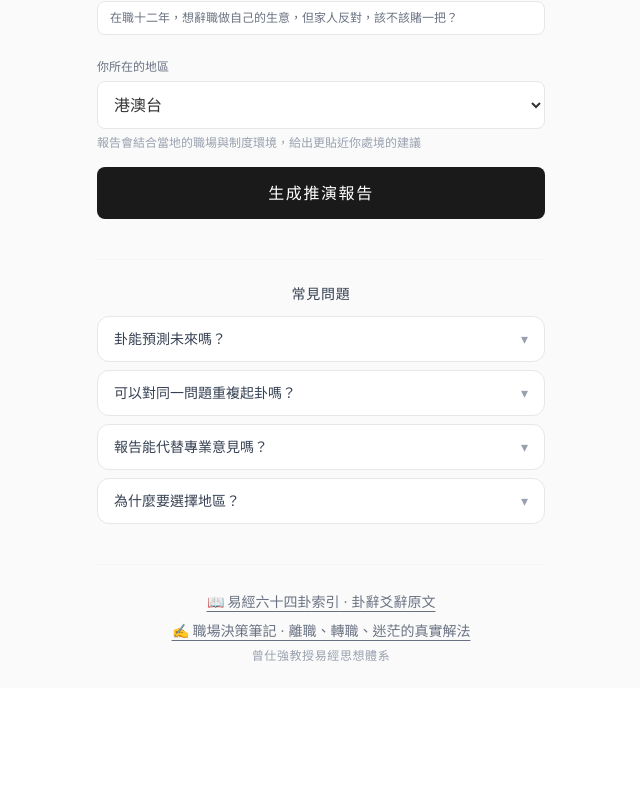
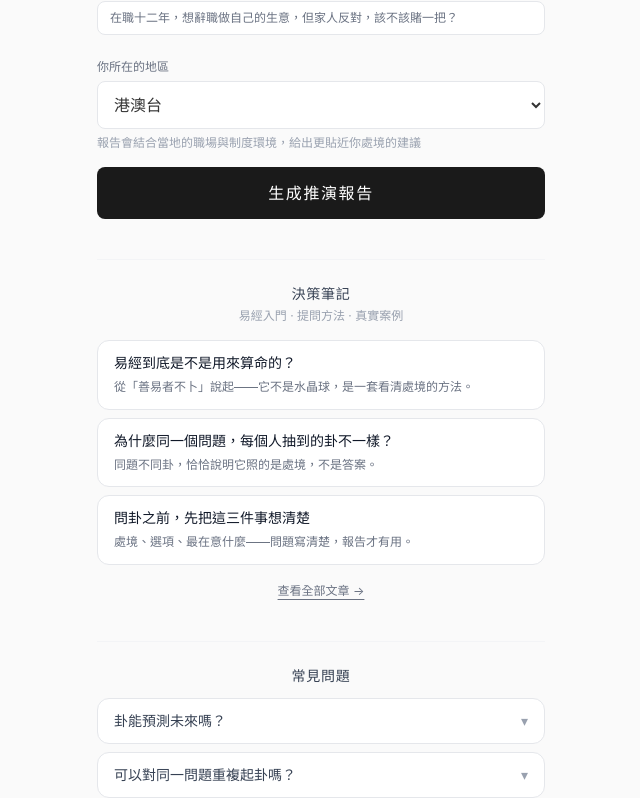
Before and after one commit to knightlgz/decision-book, a React (Vite) app: page / in a window 1280 px wide. Shown: the part 449-1247 px from the top of the page, without its empty margins (319-959 px from the left). Before the commit the page ends 1137 px from the top, so only its background shows below. Built offline with nearby package versions, Linux system fonts and the light colour scheme.

Commit message:
feat: 首页博客入口板块（对标布局：内容直达）

```diff
--- a/src/App.jsx
+++ b/src/App.jsx
@@ -35,6 +35,19 @@ const FAQ = {
     { q: "可以对同一问题重复起卦吗？", a: "不建议。卦反映的是当下处境；短时间反复问同一件事，只会让自己更乱。处境真的变了，再起一卦。" },
     { q: "报告能代替专业意见吗？", a: "不能。医疗、法律、投资等专业问题，请咨询持牌专业人士。本工具仅供决策思考参考。" },
     { q: "为什么要选择地区？", a: "职场规则、社会保障、人情压力因地而异。报告会结合你所在地区，给出更贴近现实的建议。" },
+  ],
+};
+// 博客精选（2026-09-15 借鉴对标：首页直达内容，降低发现门槛）
+const BLOG_POSTS = {
+  tc: [
+    { title: "易經到底是不是用來算命的？", desc: "從「善易者不卜」說起——它不是水晶球，是一套看清處境的方法。", href: "/blog/is-i-ching-fortune-telling/" },
+    { title: "為什麼同一個問題，每個人抽到的卦不一樣？", desc: "同題不同卦，恰恰說明它照的是處境，不是答案。", href: "/blog/why-different-hexagram/" },
+    { title: "問卦之前，先把這三件事想清楚", desc: "處境、選項、最在意什麼——問題寫清楚，報告才有用。", href: "/blog/how-to-ask/" },
+  ],
+  sc: [
+    { title: "易经到底是不是用来算命的？", desc: "从「善易者不卜」说起——它不是水晶球，是一套看清处境的方法。", href: "/cn/blog/is-i-ching-fortune-telling/" },
+    { title: "为什么同一个问题，每个人抽到的卦不一样？", desc: "同题不同卦，恰恰说明它照的是处境，不是答案。", href: "/cn/blog/why-different-hexagram/" },
+    { title: "问卦之前，先把这三件事想清楚", desc: "处境、选项、最在意什么——问题写清楚，报告才有用。", href: "/cn/blog/how-to-ask/" },
   ],
 };
 
@@ -383,6 +396,36 @@ export default function App() {
           </section>
         )}
 
+        {/* 博客精选入口（2026-09-15 借鉴对标 tarotap：内容直达，降低发现门槛） */}
+        <section className="mt-10 pt-6 border-t border-gray-100">
+          <h2 className="text-sm font-medium text-gray-700 mb-1 text-center tracking-wider">
+            {lang === "tc" ? "決策筆記" : "决策笔记"}
+          </h2>
+          <p className="text-xs text-gray-400 text-center mb-4">
+            {lang === "tc" ? "易經入門 · 提問方法 · 真實案例" : "易经入门 · 提问方法 · 真实案例"}
+          </p>
+          <div className="space-y-2">
+            {BLOG_POSTS[lang].map(({ title, desc, href }) => (
+              <a
+                key={href}
+                href={href}
+                className="block bg-white border border-gray-200 rounded-xl px-4 py-3 hover:border-gray-300 transition-colors"
+              >
+                <div className="text-sm text-gray-900 font-medium mb-1">{title}</div>
+                <div className="text-xs text-gray-500 leading-relaxed">{desc}</div>
+              </a>
+            ))}
+          </div>
+          <div className="text-center mt-3">
+            <a
+              href={lang === "tc" ? "/blog/" : "/cn/blog/"}
+              className="text-xs text-gray-500 hover:text-gray-900 underline underline-offset-4"
+            >
+              {lang === "tc" ? "查看全部文章 →" : "查看全部文章 →"}
+            </a>
+          </div>
+        </section>
+
         {/* 首页 FAQ（2026-09-15 借鉴对标）：合规声明 + 期望管理 */}
         <section className="mt-10 pt-6 border-t border-gray-100">
           <h2 className="text-sm font-medium text-gray-700 mb-3 text-center tracking-wider">
```
